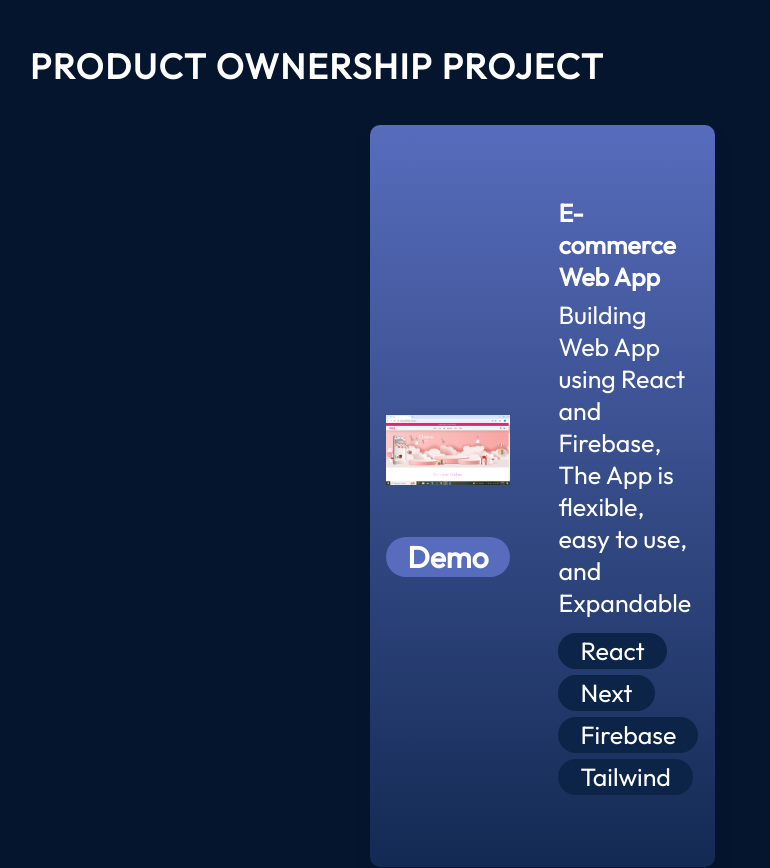
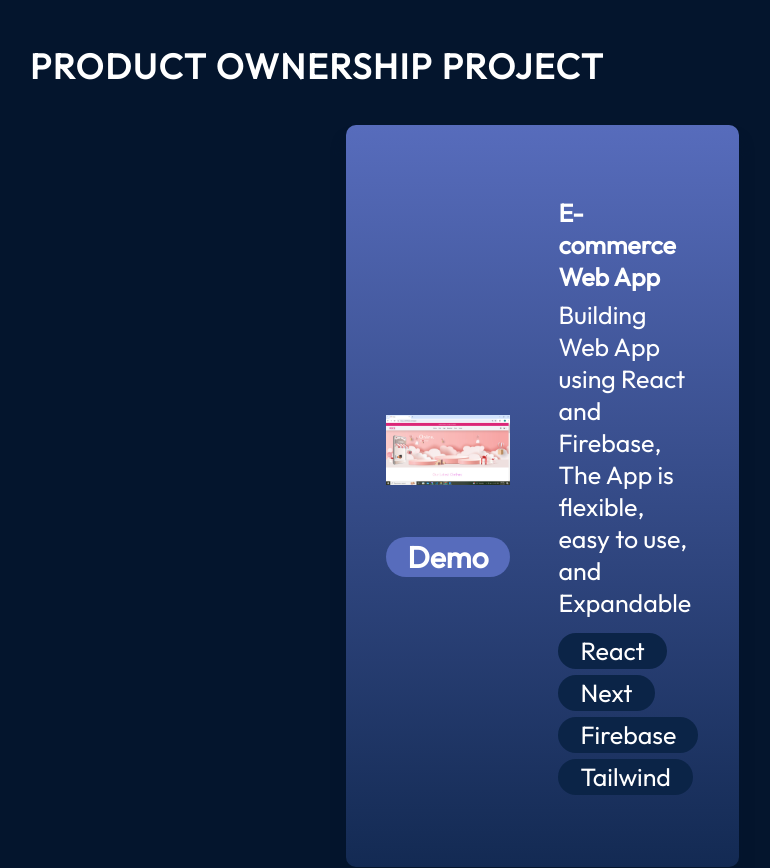
Before and after one commit to zainab224498/my-portfolio, a React (Vite) app: page / in a window 1280 px wide. Shown: the part 4260-5128 px from the top of the page, without its empty margins (98-868 px from the left). Built offline with nearby package versions, Linux system fonts and the light colour scheme.

Commit message:
Update ProjectCard.module.css

```diff
--- a/src/components/Product/ProjectCard.module.css
+++ b/src/components/Product/ProjectCard.module.css
@@ -8,7 +8,6 @@
   background: linear-gradient(180deg, #576cbc 0%, #132a53 100%);
   box-shadow: 0 16px 14px 0 #04152d;
   padding: 24px 24px;
-  max-width: 345px;
 }
 
 .box{
```
